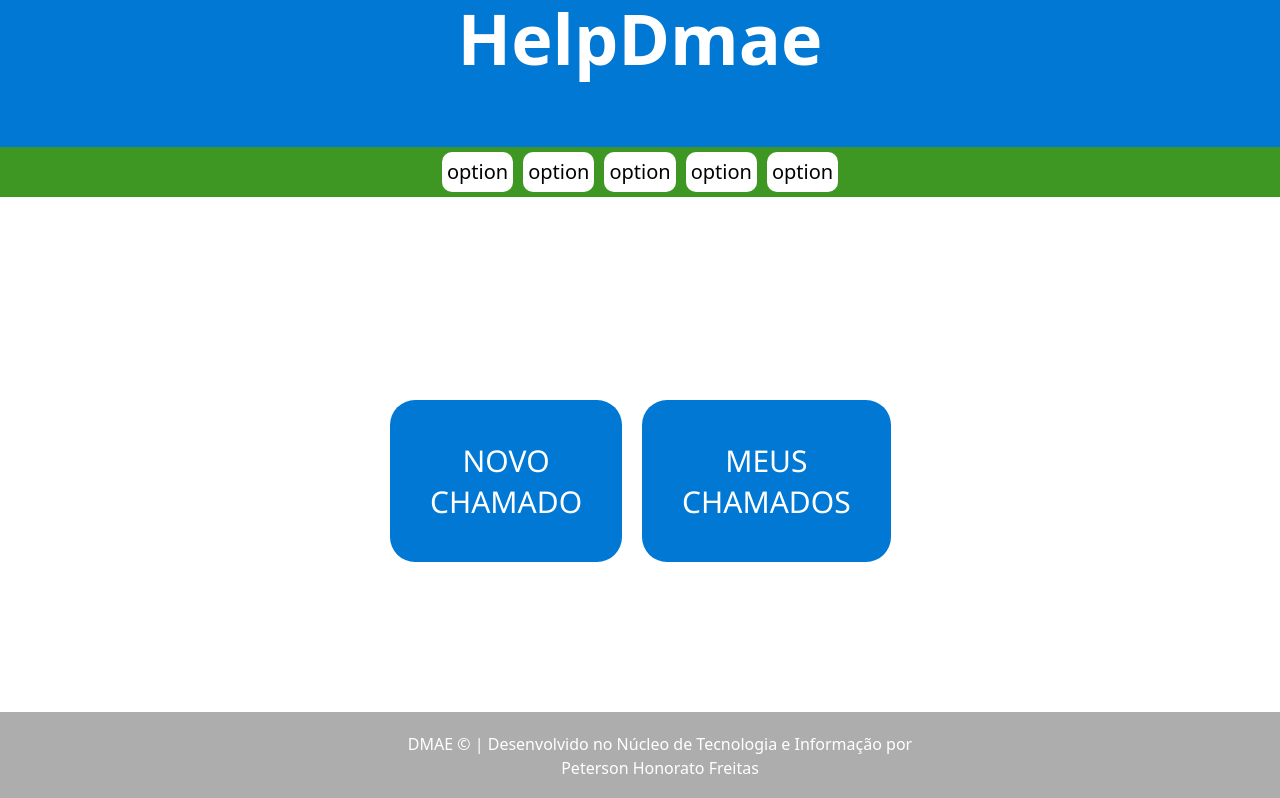
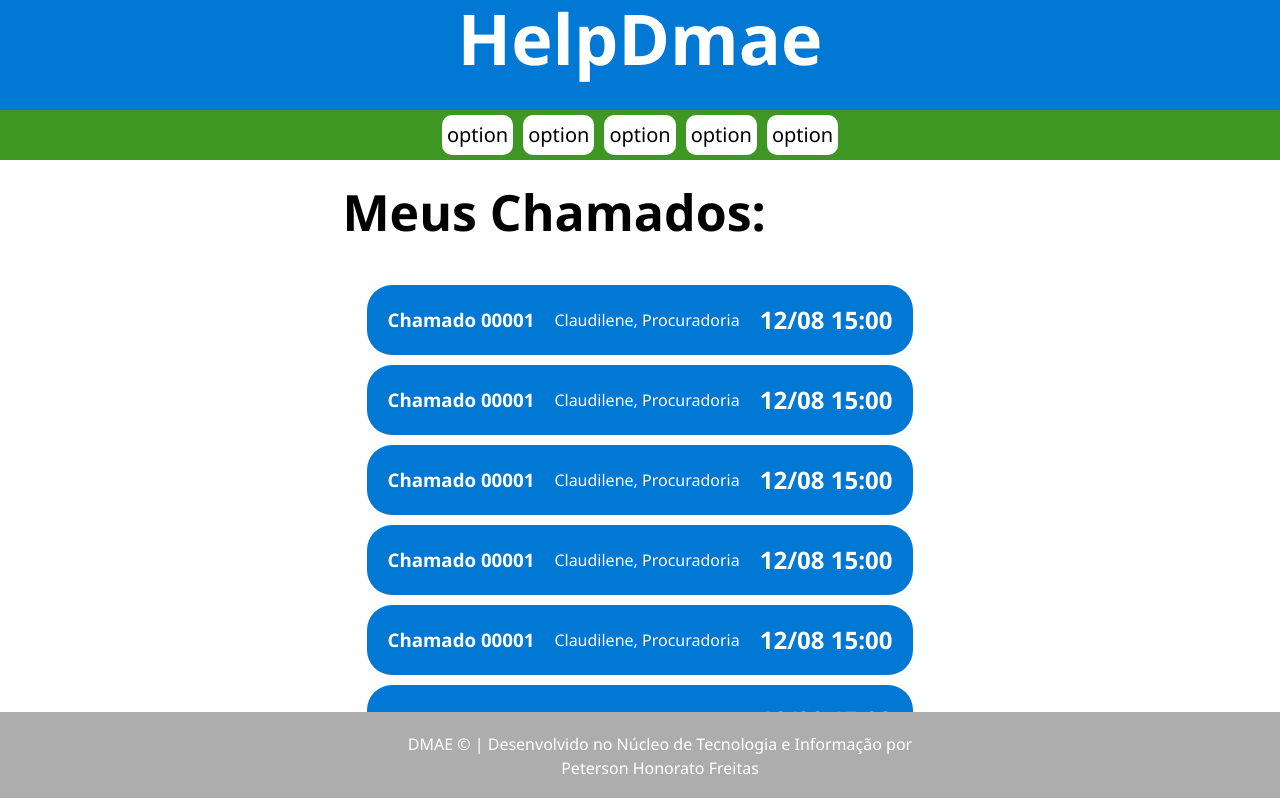
Before and after one commit to peterson2005/HelpDmae, a React (Vite) app in the folder vite-project/: page / in a window 1280 px wide. Shown: the top 798 px of the page. Built offline with nearby package versions, Linux system fonts and the light colour scheme.

Commit message:
pag novo chamado e meus chamados

```diff
--- a/vite-project/src/App.jsx
+++ b/vite-project/src/App.jsx
@@ -5,13 +5,15 @@ import './App.css'
 import Login from './pages/Login'
 import Cadastro from './pages/Cadastro'
 import Home from './pages/Home'
+import NovoChamado from './pages/NovoChamado'
+import MeusChamados from './pages/MeusChamados'
 
 function App() {
   const [count, setCount] = useState(0)
 
   return (
     <>
-      <Home />
+      <MeusChamados />
     </>
   )
 }
--- /dev/null
+++ b/vite-project/src/pages/MeusChamados.css
@@ -0,0 +1,67 @@
+.header-MeusChamados {
+    text-align: center;
+    color: white;
+    background-color: #0078D4;
+    position: fixed;
+    top: 0;
+    left: 0;
+    width: 100%;
+
+}
+
+.header-MeusChamados > h1 {
+    height: 40px;
+}
+
+#title-meuschamados {
+    margin-top: 170px;
+    color: black;
+    text-align: left;
+    font-size: 50px;
+}
+
+#container-meuschamados {
+    margin-top: 170px;
+    padding: 30px;
+    color: white;
+    display: flex;
+    flex-direction: row;
+}
+
+#container-meuschamados {
+    margin-top: 20px;
+    padding: 20px;
+    color: white;
+    display: flex;
+    flex-direction: row;
+    height: 650px;
+}
+
+#container-meuschamados > ul {
+    list-style: none;
+    display: flex;
+    height: 648px;
+    flex-direction: column;
+    padding: 0; /* Remove padding padrão da ul */
+    margin: 0; /* Remove margin padrão da ul */
+    overflow-y: auto;
+    overflow-x: hidden;
+    scroll-behavior: smooth;
+}
+
+#container-meuschamados > ul > li {
+    background-color: #0078D4;
+    display: flex;
+    height: 30px;
+    flex-direction: row;
+    padding: 20px;
+    margin: 5px;
+    align-items: center; /* Alinha verticalmente no centro */
+    gap: 20px; /* Espaçamento entre os elementos */
+    border-radius: 25px;
+}
+
+/* Remove margens padrão dos elementos internos */
+#container-meuschamados > ul > li > * {
+    margin: 0;
+}
--- /dev/null
+++ b/vite-project/src/pages/MeusChamados.jsx
@@ -0,0 +1,82 @@
+import "./MeusChamados.css";
+
+export default function Login() {
+  return (
+    <div>
+        <header className="header-MeusChamados">
+            <h1>HelpDmae</h1>
+        <menu className="menu-home">
+            <a href="">option</a>
+            <a href="">option</a>
+            <a href="">option</a>
+            <a href="">option</a>
+            <a href="">option</a>
+        </menu>
+        </header>
+            <h1 id="title-meuschamados">Meus Chamados: </h1>
+        <div id="container-meuschamados">
+
+            <ul>
+                <li>
+                    <h3>Chamado 00001</h3> <p>Claudilene, Procuradoria</p> <h2>12/08 15:00</h2>
+                </li>
+                <li>
+                    <h3>Chamado 00001</h3> <p>Claudilene, Procuradoria</p> <h2>12/08 15:00</h2>
+                </li>
+                <li>
+                    <h3>Chamado 00001</h3> <p>Claudilene, Procuradoria</p> <h2>12/08 15:00</h2>
+                </li>
+                <li>
+                    <h3>Chamado 00001</h3> <p>Claudilene, Procuradoria</p> <h2>12/08 15:00</h2>
+                </li>
+                <li>
+                    <h3>Chamado 00001</h3> <p>Claudilene, Procuradoria</p> <h2>12/08 15:00</h2>
+                </li>
+                <li>
+                    <h3>Chamado 00001</h3> <p>Claudilene, Procuradoria</p> <h2>12/08 15:00</h2>
+                </li>
+                <li>
+                    <h3>Chamado 00001</h3> <p>Claudilene, Procuradoria</p> <h2>12/08 15:00</h2>
+                </li>
+                <li>
+                    <h3>Chamado 00001</h3> <p>Claudilene, Procuradoria</p> <h2>12/08 15:00</h2>
+                </li>
+                <li>
+                    <h3>Chamado 00001</h3> <p>Claudilene, Procuradoria</p> <h2>12/08 15:00</h2>
+                </li>
+                <li>
+                    <h3>Chamado 00001</h3> <p>Claudilene, Procuradoria</p> <h2>12/08 15:00</h2>
+                </li>
+                <li>
+                    <h3>Chamado 00001</h3> <p>Claudilene, Procuradoria</p> <h2>12/08 15:00</h2>
+                </li>
+                <li>
+                    <h3>Chamado 00001</h3> <p>Claudilene, Procuradoria</p> <h2>12/08 15:00</h2>
+                </li>
+                <li>
+                    <h3>Chamado 00001</h3> <p>Claudilene, Procuradoria</p> <h2>12/08 15:00</h2>
+                </li>
+                <li>
+                    <h3>Chamado 00001</h3> <p>Claudilene, Procuradoria</p> <h2>12/08 15:00</h2>
+                </li>
+                <li>
+                    <h3>Chamado 00001</h3> <p>Claudilene, Procuradoria</p> <h2>12/08 15:00</h2>
+                </li>
+
+
+            </ul>
+        </div>
+
+
+
+
+
+
+
+
+        <footer className="footer-login">
+            <p>DMAE © | Desenvolvido no Núcleo de Tecnologia e Informação por <br /> Peterson Honorato Freitas</p>
+        </footer>
+    </div>
+  );
+}
--- /dev/null
+++ b/vite-project/src/pages/NovoChamado.css
@@ -0,0 +1,93 @@
+body {
+    font-family: 'Segoe UI', Arial, sans-serif;
+    margin: 5px;
+    padding: 10px;
+    text-align: center;
+}
+
+
+.header-novochamado {
+    text-align: center;
+    color: white;
+    background-color: #0078D4;
+    position: fixed;
+    top: 0;
+    left: 0;
+    width: 100%;
+}
+
+.header-novochamado > h1 {
+    height: 40px;
+}
+
+
+#container-novochamado {
+    display: flex;
+    flex-direction: column;
+    background-color: #0078D4;
+    padding: 40px;
+    border-radius: 25px;
+    margin-top: 150px;
+}
+
+
+#menu-chamado {
+    display: flex;
+    flex-direction: row;
+    background-color: #E2E2E2;
+    padding: 20px;
+    border-radius: 25px;
+}
+
+
+.conteudo-menuchamado {
+    text-align: center;
+}
+
+
+#descreva-chamado {
+    background-color: #E2E2E2;
+    display: flex;
+    flex-direction: column;
+    padding: 20px;
+    border-radius: 25px;
+    margin-top: 10px;
+}
+
+#descreva-chamado > p {
+    text-align: left;
+}
+
+#discricao-problema {
+    background-color: rgb(255, 255, 255);
+    padding: 20px;
+    border-radius: 25px;
+    height: 250px;
+    margin: 10px;
+}
+
+
+#button-abrirchamado {
+    background-color: #0078D4;
+    color: white;
+    width:200px;
+    height: 100px;
+    font-size: 20px;
+    padding: 20px;
+    border-radius: 25px;
+    margin-top: 15px;
+}
+
+
+#fim-chamado {
+    display: flex;
+    flex-direction: row;
+}
+
+#datas {
+    background-color: white;
+    font-size: 15px;
+    padding: 20px;
+    border-radius: 25px;
+    margin: 5px;
+}
--- /dev/null
+++ b/vite-project/src/pages/NovoChamado.jsx
@@ -0,0 +1,50 @@
+import "./NovoChamado.css";
+
+export default function Login() {
+  return (
+    <div>
+        <header className="header-novochamado">
+            <h1>HelpDmae</h1>
+        <menu className="menu-home">
+            <a href="">option</a>
+            <a href="">option</a>
+            <a href="">option</a>
+            <a href="">option</a>
+            <a href="">option</a>
+        </menu>
+        </header>
+        <div id="container-novochamado">
+            <div id="menu-chamado">
+                <div className="conteudo-menuchamado">
+                    <h3>N* Chamado: 0001</h3>
+                    <h3>Data 22/12/2025</h3>
+                </div>
+                <div className="conteudo-menuchamado">
+                    <h3>Horário: 13:46</h3>
+                    <h3>Status: Não Solucionado</h3>
+                </div>
+            </div>
+            <div id="descreva-chamado">
+                <h2><strong>Descreva o Problema: </strong></h2>
+                <p><strong>Nome: Peterson Honorato</strong></p>
+                <p><strong>Cargo: Estagiario T.Informação</strong></p>
+                <p><strong>Setor: T.Informação</strong></p>
+                <p><strong>Ramal: 2763/2764</strong></p>
+                <div id="discricao-problema">
+                    <p>Descreva aqui seu problema e solicitação</p>
+                </div>
+                <div id="fim-chamado">
+                    <div id="datas">
+                        <p><strong>Data Abertura: 12/08/2025 15:53</strong></p>
+                        <p><strong>Data P/ Solução: 14/08/2025 17:00</strong></p>
+                    </div>
+                    <button id="button-abrirchamado">Abrir Chamado</button>
+                </div>
+            </div>
+    </div>
+        <footer className="footer-login">
+            <p>DMAE © | Desenvolvido no Núcleo de Tecnologia e Informação por <br /> Peterson Honorato Freitas</p>
+        </footer>
+    </div>
+  );
+}
```
